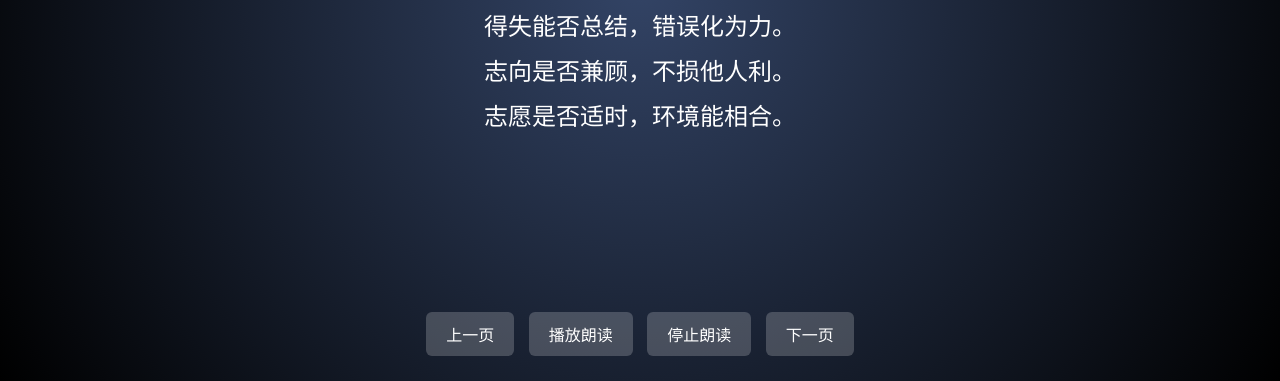
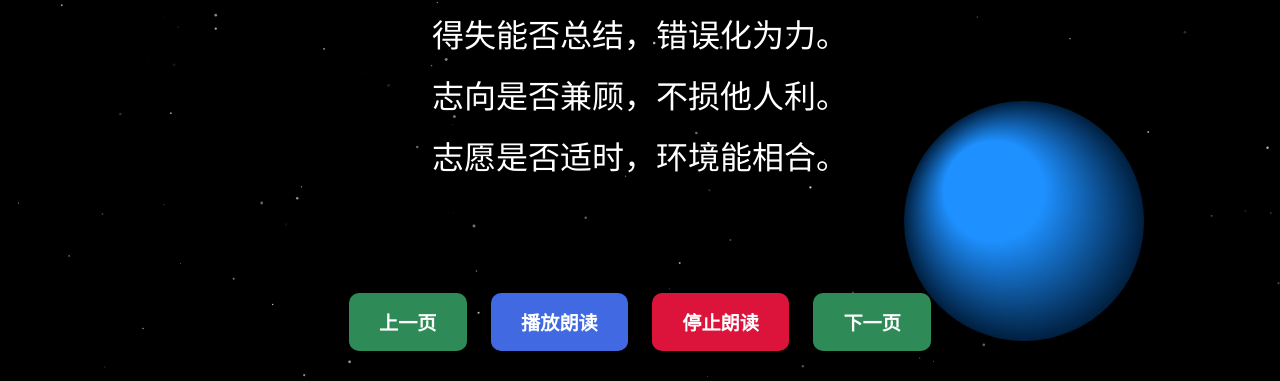
Before and after one commit to TshaajHuamTsaab/-AwvX, a plain HTML site: page index.html in a window 1280 px wide. Shown: the part 419-800 px from the top of the page. Drawn offline with Linux system fonts and the light colour scheme.

Commit message:
Update index.html

```diff
--- a/index.html
+++ b/index.html
@@ -6,8 +6,8 @@
 <style>
 body {
   margin: 0;
-  font-family: "Microsoft YaHei", "Noto Sans SC", sans-serif;
-  background: radial-gradient(circle at center, #334466, #000000);
+  font-family: "Microsoft YaHei", sans-serif;
+  background: black;
   color: white;
   display: flex;
   flex-direction: column;
@@ -16,17 +16,33 @@ body {
   height: 100vh;
   overflow: hidden;
 }
-h1 { margin-bottom: 20px; }
-.line { margin: 10px 0; font-size: 1.5em; text-align: center; }
-.highlight { color: red; font-weight: bold; transition: color 0.1s; }
-.controls { position: absolute; bottom: 20px; }
+h1 { margin-bottom: 20px; font-size: 2.5em; }
+.line {
+  margin: 15px 0;
+  font-size: 2em;
+  text-align: center;
+}
+.highlight {
+  color: gold;
+  font-weight: bold;
+}
+.controls {
+  position: absolute;
+  bottom: 20px;
+}
 button {
-  margin: 5px; padding: 10px 20px;
-  border: none; border-radius: 6px;
-  background: rgba(255,255,255,0.2); color: white;
-  cursor: pointer; font-size: 1em;
+  margin: 10px;
+  padding: 15px 30px;
+  border: none;
+  border-radius: 10px;
+  font-size: 1.2em;
+  cursor: pointer;
+  font-weight: bold;
 }
-button:hover { background: rgba(255,255,255,0.4); }
+#playBtn { background: royalblue; color: white; }
+#stopBtn { background: crimson; color: white; }
+.navBtn { background: seagreen; color: white; }
+button:hover { opacity: 0.8; }
 #successBtn {
   display: none;
   position: absolute;
@@ -36,19 +52,26 @@ button:hover { background: rgba(255,255,255,0.4); }
   color: black;
   font-weight: bold;
   padding: 10px 20px;
-  border-radius: 6px;
+  border-radius: 8px;
+}
+canvas {
+  position: absolute;
+  top: 0; left: 0;
+  width: 100%; height: 100%;
+  z-index: -1;
 }
 </style>
 </head>
 <body>
+<canvas id="space"></canvas>
 <h1 id="title">过去</h1>
 <div id="text"></div>
 
 <div class="controls">
-  <button onclick="prevPage()">上一页</button>
-  <button onclick="playText()">播放朗读</button>
-  <button onclick="stopText()">停止朗读</button>
-  <button onclick="nextPage()">下一页</button>
+  <button class="navBtn" onclick="prevPage()">上一页</button>
+  <button id="playBtn" onclick="playText()">播放朗读</button>
+  <button id="stopBtn" onclick="stopText()">停止朗读</button>
+  <button class="navBtn" onclick="nextPage()">下一页</button>
 </div>
 
 <button id="successBtn">祝你成功🏆</button>
@@ -90,13 +113,10 @@ let pages = [
 let currentPage = 0;
 let container = document.getElementById("text");
 let title = document.getElementById("title");
+let timer, currentChar, currentLine, allLines;
 let synth = window.speechSynthesis;
 let utterance;
 let reading = false;
-let currentLine = 0;
-let currentChar = 0;
-let allLines;
-let highlightTimer;
 
 function renderText() {
   container.innerHTML = "";
@@ -112,7 +132,6 @@ function renderText() {
     container.appendChild(div);
   });
 }
-
 renderText();
 
 function nextPage() {
@@ -121,7 +140,6 @@ function nextPage() {
     renderText();
   }
 }
-
 function prevPage() {
   if (currentPage > 0) {
     currentPage--;
@@ -132,20 +150,11 @@ function prevPage() {
 function playText() {
   stopText();
   reading = true;
+  currentChar = 0;
   currentLine = 0;
-  currentChar = 0;
   allLines = container.querySelectorAll(".line");
 
-  function highlightChar(spans) {
-    if (!reading) return;
-    if (currentChar < spans.length) {
-      spans[currentChar].classList.add("highlight");
-      currentChar++;
-      highlightTimer = setTimeout(() => highlightChar(spans), 200); // 每字高亮间隔
-    }
-  }
-
-  function speakLine() {
+  function speakNextLine() {
     if (!reading) return;
     if (currentLine >= allLines.length) {
       if (currentPage < pages.length - 1) {
@@ -154,7 +163,7 @@ function playText() {
         currentLine = 0;
         currentChar = 0;
         allLines = container.querySelectorAll(".line");
-        speakLine();
+        speakNextLine();
       } else {
         document.getElementById("successBtn").style.display = "block";
       }
@@ -162,36 +171,121 @@ function playText() {
     }
 
     let lineText = allLines[currentLine].textContent;
+    currentChar = 0;
     let spans = allLines[currentLine].querySelectorAll("span");
-    currentChar = 0;
 
-    // 开始高亮
-    highlightChar(spans);
-
-    // 朗读
     utterance = new SpeechSynthesisUtterance(lineText);
     utterance.lang = "zh-CN";
-    utterance.rate = 0.85;
-    utterance.pitch = 1.1;
+    utterance.rate = 0.9;
+    utterance.pitch = 1;
+
+    // 优先选择女性声音
+    let voices = synth.getVoices();
+    let female = voices.find(v => v.lang === "zh-CN" && /female|huihui|xiaoxiao/i.test(v.name));
+    if (female) utterance.voice = female;
+
+    utterance.onstart = () => {
+      timer = setInterval(() => {
+        if (currentChar < spans.length) {
+          spans[currentChar].classList.add("highlight");
+          currentChar++;
+        }
+      }, 300);
+    };
 
     utterance.onend = () => {
-      clearTimeout(highlightTimer);
+      clearInterval(timer);
       currentLine++;
-      speakLine();
+      speakNextLine();
     };
 
     synth.speak(utterance);
   }
 
-  speakLine();
+  speakNextLine();
 }
 
 function stopText() {
   reading = false;
-  clearTimeout(highlightTimer);
+  clearInterval(timer);
   if (synth.speaking) synth.cancel();
   container.querySelectorAll("span").forEach(s => s.classList.remove("highlight"));
 }
+
+// ---------- 背景宇宙动画 ----------
+let canvas = document.getElementById("space");
+let ctx = canvas.getContext("2d");
+canvas.width = window.innerWidth;
+canvas.height = window.innerHeight;
+
+let stars = Array.from({length: 200}, () => ({
+  x: Math.random() * canvas.width,
+  y: Math.random() * canvas.height,
+  r: Math.random() * 1.5,
+  o: Math.random()
+}));
+
+let satellites = [];
+
+function drawEarth() {
+  let earthX = canvas.width * 0.8;
+  let earthY = canvas.height * 0.8;
+  let radius = 120;
+
+  let gradient = ctx.createRadialGradient(earthX-30, earthY-30, 50, earthX, earthY, radius);
+  gradient.addColorStop(0, "#1E90FF");
+  gradient.addColorStop(1, "#001f3f");
+
+  ctx.beginPath();
+  ctx.arc(earthX, earthY, radius, 0, Math.PI*2);
+  ctx.fillStyle = gradient;
+  ctx.fill();
+}
+
+function drawStars() {
+  stars.forEach(s => {
+    ctx.beginPath();
+    ctx.arc(s.x, s.y, s.r, 0, Math.PI*2);
+    ctx.fillStyle = `rgba(255,255,255,${Math.abs(Math.sin(Date.now()/1000+s.o))})`;
+    ctx.fill();
+  });
+}
+
+function drawSatellites() {
+  satellites.forEach((sat, i) => {
+    ctx.save();
+    ctx.translate(sat.x, sat.y);
+    ctx.rotate(sat.angle);
+    ctx.fillStyle = "lightgray";
+    ctx.fillRect(-10, -5, 20, 10);
+    ctx.fillStyle = "silver";
+    ctx.fillRect(-20, -2, 40, 4);
+    ctx.restore();
+
+    sat.x += sat.vx;
+    sat.y += sat.vy;
+    sat.life -= 1;
+    if (sat.life <= 0) satellites.splice(i, 1);
+  });
+}
+
+function loop() {
+  ctx.clearRect(0, 0, canvas.width, canvas.height);
+  drawStars();
+  drawEarth();
+  drawSatellites();
+  if (Math.random() < 0.01) { // 偶尔出现卫星
+    satellites.push({
+      x: -50,
+      y: 100 + Math.random()*canvas.height/2,
+      vx: 3, vy: 0.5,
+      angle: Math.random()*Math.PI,
+      life: 150 // 飞一半就消失
+    });
+  }
+  requestAnimationFrame(loop);
+}
+loop();
 </script>
 </body>
 </html>
```
